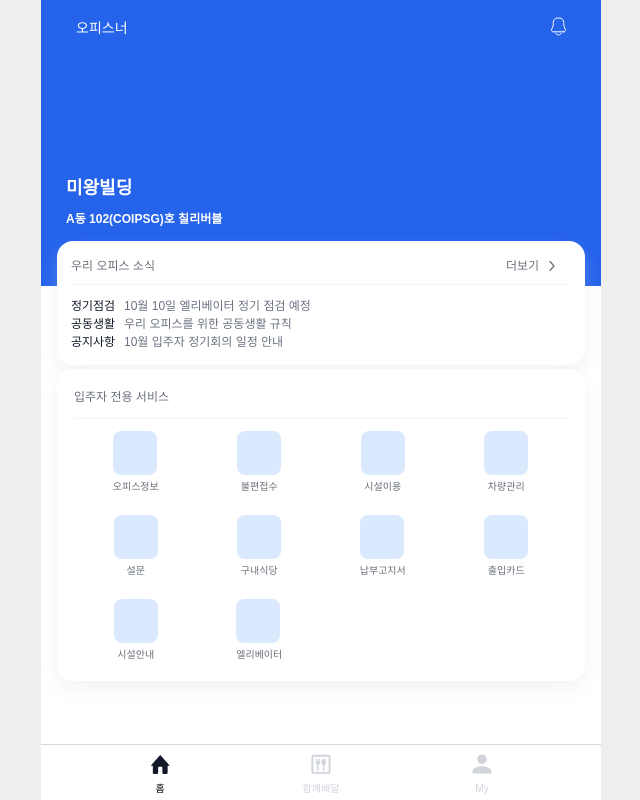
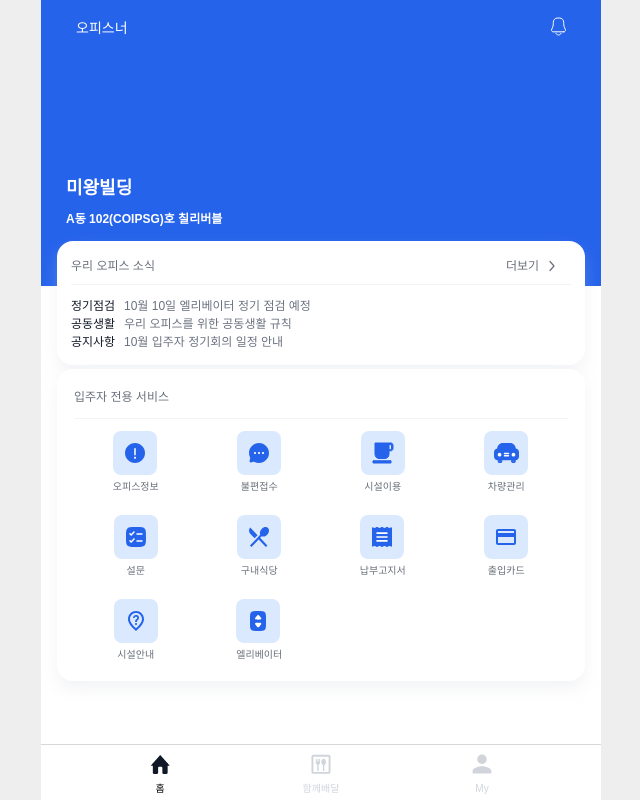
Before and after one commit to FC-Chilli-Bubble/front-officener, a React (Vite) app: page / in a window 1280 px wide. Shown: the whole page, without its empty margins (319-959 px from the left). Built offline with nearby package versions, Linux system fonts and the light colour scheme; a web font is replaced by a local one.

Commit message:
✨ Feat: 엘리베이터 페이지 이동 추가

```diff
--- a/src/pages/Home/Home.tsx
+++ b/src/pages/Home/Home.tsx
@@ -4,7 +4,16 @@ import HomeHeader from "@/components/Home/HomeHeader";
 import IconRight from '@/assets/ico_right_arrow_g.svg';
 import { HOME_OFFICE } from "@/constants/commonUiData";
 import { HOME_SERVICES } from "@/constants/serviceMenus";
+import { useNavigate } from "react-router-dom";
 const Home = () => {
+  const navigate = useNavigate();
+
+  const handleServiceClick = (title: string) => {
+    if (title === '엘리베이터') {
+      navigate('/elevator');
+      return;
+    }
+  };
 
   return (
     <>
@@ -43,8 +52,10 @@ const Home = () => {
             <ul>
               {
                 HOME_SERVICES.map(service => (
-                  <li key={service.title}>
-                    <div></div>
+                  <li key={service.title} onClick={() => { handleServiceClick(service.title); }}>
+                    <div>
+                      <img src={service.icon} alt={service.title} />
+                    </div>
                     <p>{service.title}</p>
                   </li>
                 ))
```
